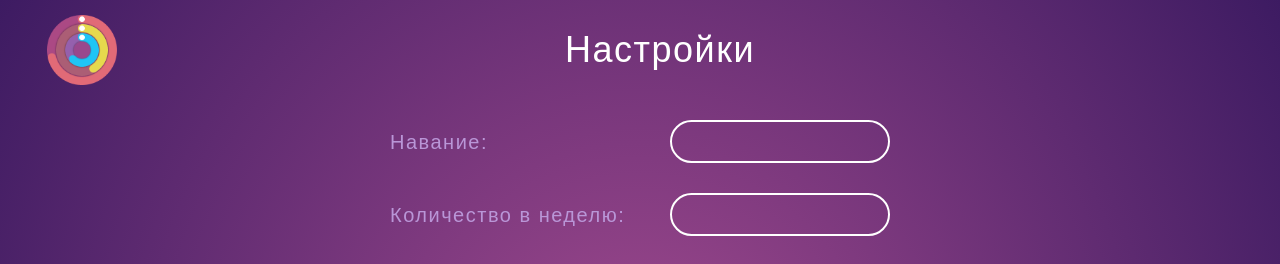
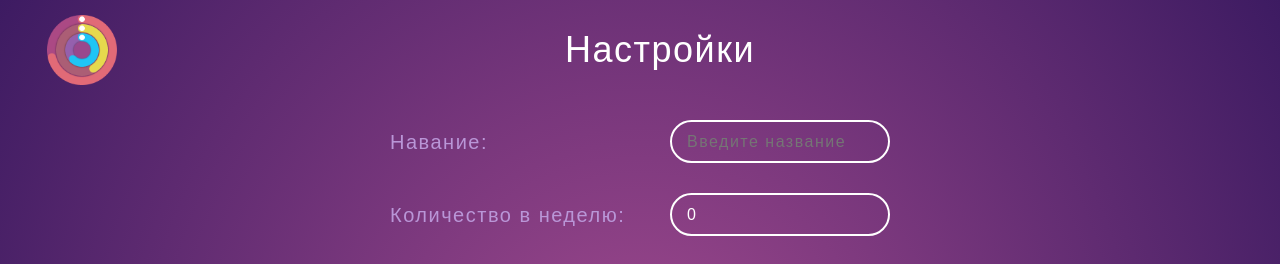
Before and after one commit to gutkati/react-tracker, a React (Vite) app: page /editTracker in a window 1280 px wide. Shown: the top 264 px of the page. Built offline with nearby package versions, Linux system fonts and the light colour scheme.

Commit message:
Изменить цвета трекеров

```diff
--- a/src/arrays/arrays.js
+++ b/src/arrays/arrays.js
@@ -35,11 +35,11 @@ export const colors = [
     '#F13FF4',
     '#D3EA26',
     '#E7BA09',
-    '#EA902A',
-    '#CF512A',
+    '#FFA33A',
+    '#FF6637',
     '#0AB0E0',
     '#10CF39',
-    '#538714',
+    '#005F82',
     '#4851EE',
     '#09A989',
     '#180CBE',
--- a/src/components/btnTracker/BtnTracker.module.css
+++ b/src/components/btnTracker/BtnTracker.module.css
@@ -17,6 +17,7 @@
     align-items: center;
     justify-content: space-between;
     position: relative;
+    font-size: 15px;
 }
 
 .mark__calendar {
--- a/src/components/inpytStyle/inputStyle.jsx
+++ b/src/components/inpytStyle/inputStyle.jsx
@@ -1,7 +1,7 @@
 import React from 'react';
 import styles from './InputStyle.module.css'
 
-const InputStyle = ({value, type, onChange, onClick, size, placeholder}) => {
+const InputStyle = ({value, type, onChange, onClick, size, placeholder, maxlength}) => {
     return (
         <div>
             <input className={`${styles.input} ${styles[size]}`}
@@ -10,6 +10,7 @@ const InputStyle = ({value, type, onChange, onClick, size, placeholder}) => {
                    onChange={onChange}
                    onClick={onClick}
                    placeholder={placeholder}
+                   maxLength={maxlength}
             />
         </div>
     );
--- a/src/parts/trackers/editTrcaker/EditTracker.module.css
+++ b/src/parts/trackers/editTrcaker/EditTracker.module.css
@@ -133,6 +133,10 @@
     box-shadow: 0 0 8px #3D1B62;
 }
 
+.gradient__border:active {
+    box-shadow: inset 0 0 8px #3D1B62;
+}
+
 .container__buttons {
     width: 500px;
     display: flex;
--- a/src/parts/trackers/editTrcaker/editTracker.jsx
+++ b/src/parts/trackers/editTrcaker/editTracker.jsx
@@ -50,13 +50,12 @@ const EditTracker = () => {
 
 
     function saveDataTracker() {
-        console.log('!!!', name, quantity, color, message)
         if (name && quantity) {
             dispatch(trackerAdded(name, quantity, color, message, checked))
 
-            console.log('trackerAdded', trackerAdded(name, quantity, color, message, checked))
         }
-
+        setName('')
+        setQuantity(0)
     }
 
     return (
@@ -74,15 +73,19 @@ const EditTracker = () => {
                 <div className={stylesEdit.container__input}>
                     <p className={stylesEdit.title__input}>Навание:</p>
                     <InputStyle
+                        value={name}
                         size='size__big'
                         type='text'
                         onChange={onNameChange}
+                        placeholder='Введите название'
+                        maxlength='17'
                     />
                 </div>
 
                 <div className={stylesEdit.container__input}>
                     <p className={stylesEdit.title__input}>Количество в неделю:</p>
                     <InputStyle
+                        value={quantity}
                         size='size__big'
                         type='number'
                         onChange={onQuantityChange}
--- a/src/parts/trackers/trackerList/trackerList.jsx
+++ b/src/parts/trackers/trackerList/trackerList.jsx
@@ -18,8 +18,8 @@ const TrackerList = () => {
     const trackers = useSelector(selectAllTrackers)
     const dispatch = useDispatch()
 
+    // изменяем состояние checked у трекера
     const onCheckedChange = (id) => {
-
         trackers.map(tracker => {
 
             if (tracker.id === id) {
```
